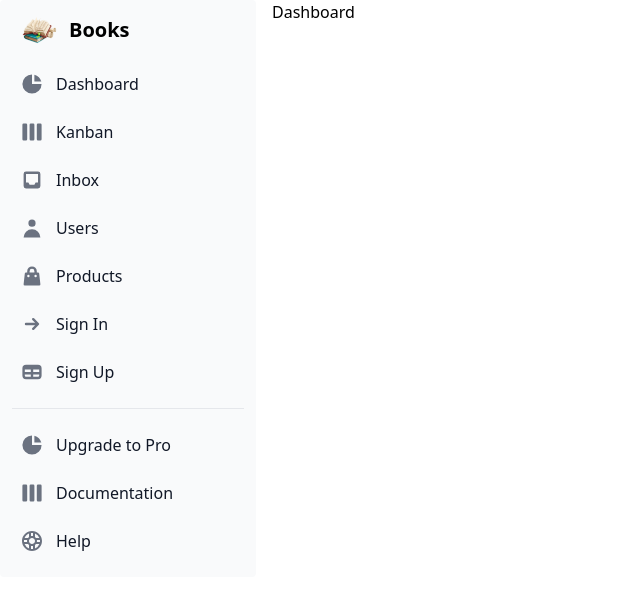
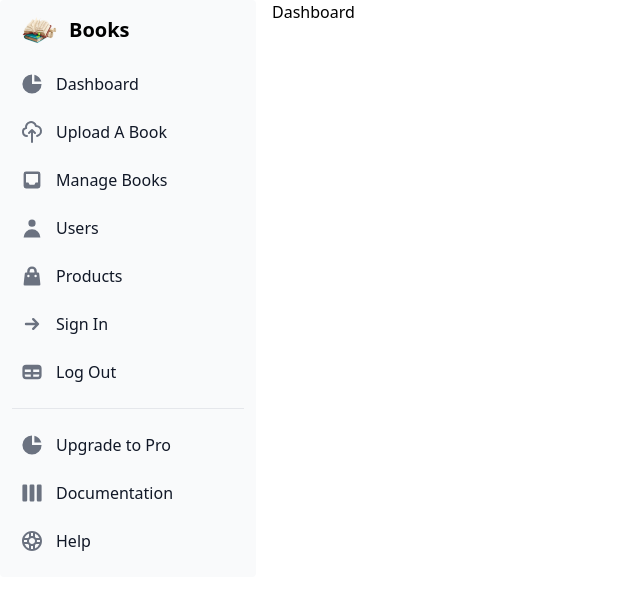
Before and after one commit to ImZAIN03/Book-Store, a React (Vite) app in the folder client/: page /admin/dashboard in a window 1280 px wide. Shown: the top 590 px of the page, without its empty margins (0-640 px from the left). Built offline with nearby package versions, Linux system fonts and the light colour scheme.

Commit message:
Sidebar Changes

```diff
--- a/client/src/dashboard/SideBar.jsx
+++ b/client/src/dashboard/SideBar.jsx
@@ -1,7 +1,16 @@
-import { Sidebar } from 'flowbite-react';
-import { BiBuoy } from 'react-icons/bi';
-import { HiArrowSmRight, HiChartPie, HiInbox, HiShoppingBag, HiTable, HiUser, HiViewBoards } from 'react-icons/hi';
-import userImg from '../assets/awardbooks.png'
+import { Sidebar } from "flowbite-react";
+import { BiBuoy } from "react-icons/bi";
+import {
+  HiArrowSmRight,
+  HiChartPie,
+  HiInbox,
+  HiOutlineCloudUpload,
+  HiShoppingBag,
+  HiTable,
+  HiUser,
+  HiViewBoards,
+} from "react-icons/hi";
+import userImg from "../assets/awardbooks.png";
 
 const SideBar = () => {
   return (
@@ -11,14 +20,14 @@ const SideBar = () => {
       </Sidebar.Logo>
       <Sidebar.Items>
         <Sidebar.ItemGroup>
-          <Sidebar.Item href="#" icon={HiChartPie}>
+          <Sidebar.Item href="/admin/dashboard" icon={HiChartPie}>
             Dashboard
           </Sidebar.Item>
-          <Sidebar.Item href="#" icon={HiViewBoards}>
-            Kanban
+          <Sidebar.Item href="/admin/dashboard/upload" icon={HiOutlineCloudUpload}>
+            Upload A Book
           </Sidebar.Item>
-          <Sidebar.Item href="#" icon={HiInbox}>
-            Inbox
+          <Sidebar.Item href="/admin/dashboard/manage" icon={HiInbox}>
+            Manage Books
           </Sidebar.Item>
           <Sidebar.Item href="#" icon={HiUser}>
             Users
@@ -26,11 +35,11 @@ const SideBar = () => {
           <Sidebar.Item href="#" icon={HiShoppingBag}>
             Products
           </Sidebar.Item>
-          <Sidebar.Item href="#" icon={HiArrowSmRight}>
+          <Sidebar.Item href="/login" icon={HiArrowSmRight}>
             Sign In
           </Sidebar.Item>
-          <Sidebar.Item href="#" icon={HiTable}>
-            Sign Up
+          <Sidebar.Item href="/logout" icon={HiTable}>
+            Log Out
           </Sidebar.Item>
         </Sidebar.ItemGroup>
         <Sidebar.ItemGroup>
@@ -46,7 +55,7 @@ const SideBar = () => {
         </Sidebar.ItemGroup>
       </Sidebar.Items>
     </Sidebar>
-  )
-}
+  );
+};
 
-export default SideBar
+export default SideBar;
```
